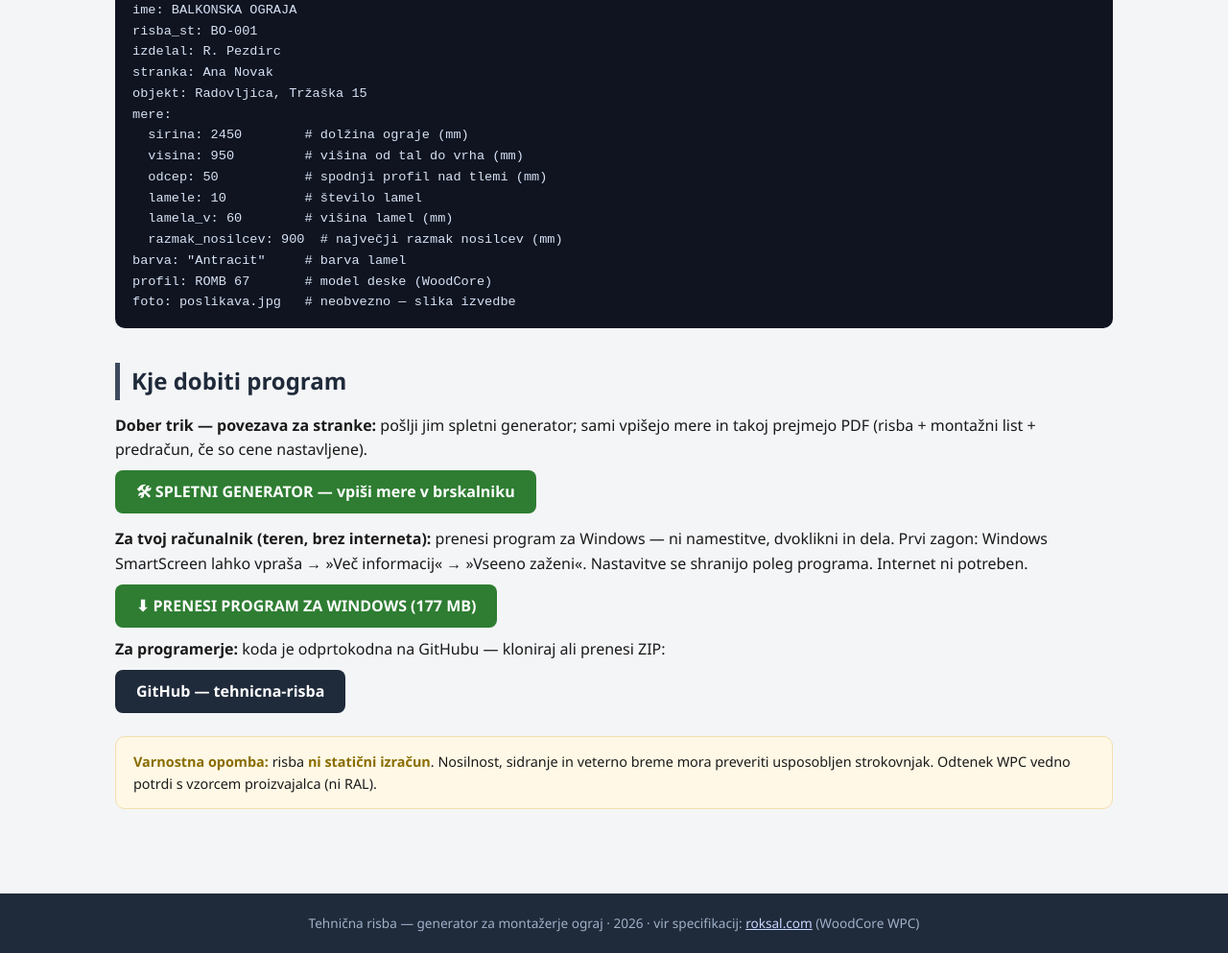
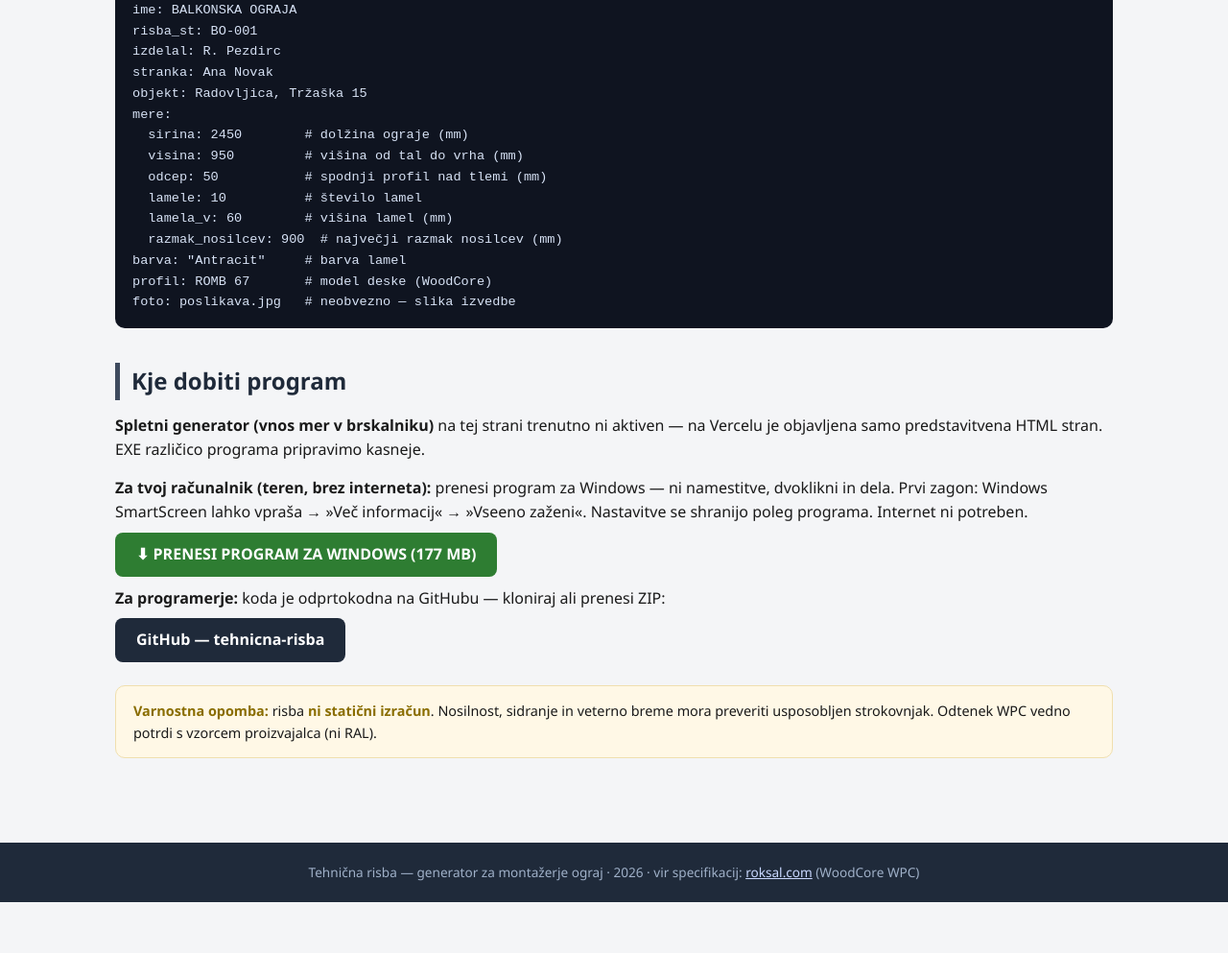
Before and after one commit to robertpezdirc12-design/tehnicna-risba, a plain HTML site: page index.html in a window 1280 px wide. Shown: the part 1673-2666 px from the top of the page at 96% size. After the commit the page ends 2613 px from the top, so only its background shows below. Drawn offline with Linux system fonts and the light colour scheme.

Commit message:
Vercel: samo statični HTML (brez Python API), odstranjen spletni generator

```diff
--- a/index.html
+++ b/index.html
@@ -122,10 +122,9 @@ profil: ROMB 67       # model deske (WoodCore)
 foto: poslikava.jpg   # neobvezno — slika izvedbe</code></pre>
 
   <h2>Kje dobiti program</h2>
-  <p><b>Dober trik — povezava za stranke:</b> pošlji jim spletni generator;
-     sami vpišejo mere in takoj prejmejo PDF (risba + montažni list
-     + predračun, če so cene nastavljene).</p>
-  <a class="gumb" href="/app">🛠 SPLETNI GENERATOR — vpiši mere v brskalniku</a>
+  <p><b>Spletni generator (vnos mer v brskalniku)</b> na tej strani trenutno ni
+     aktiven — na Vercelu je objavljena samo predstavitvena HTML stran.
+     EXE različico programa pripravimo kasneje.</p>
   <p style="margin-top:14px"><b>Za tvoj računalnik (teren, brez interneta):</b>
      prenesi program za Windows — ni namestitve, dvoklikni in dela.
      Prvi zagon: Windows SmartScreen lahko vpraša → »Več informacij« →
```
Also changed, not shown: vercel.json, 1 other file.
